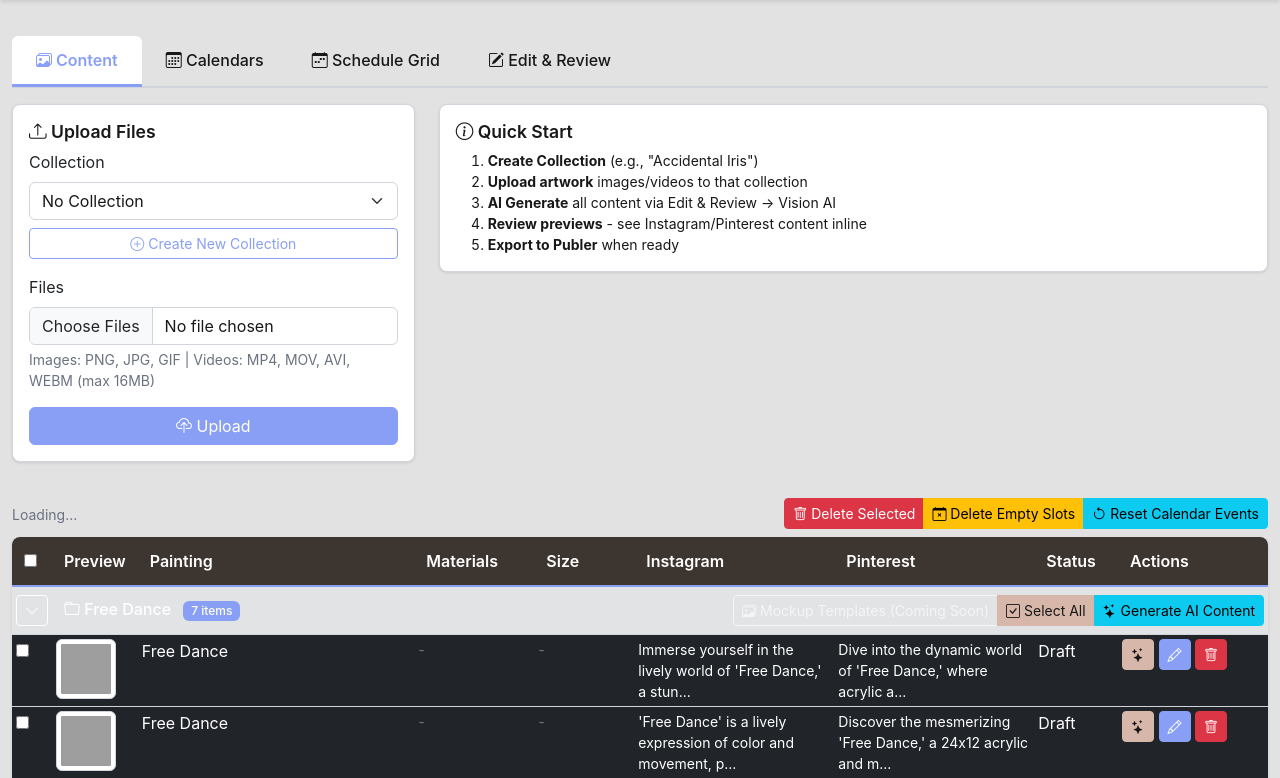
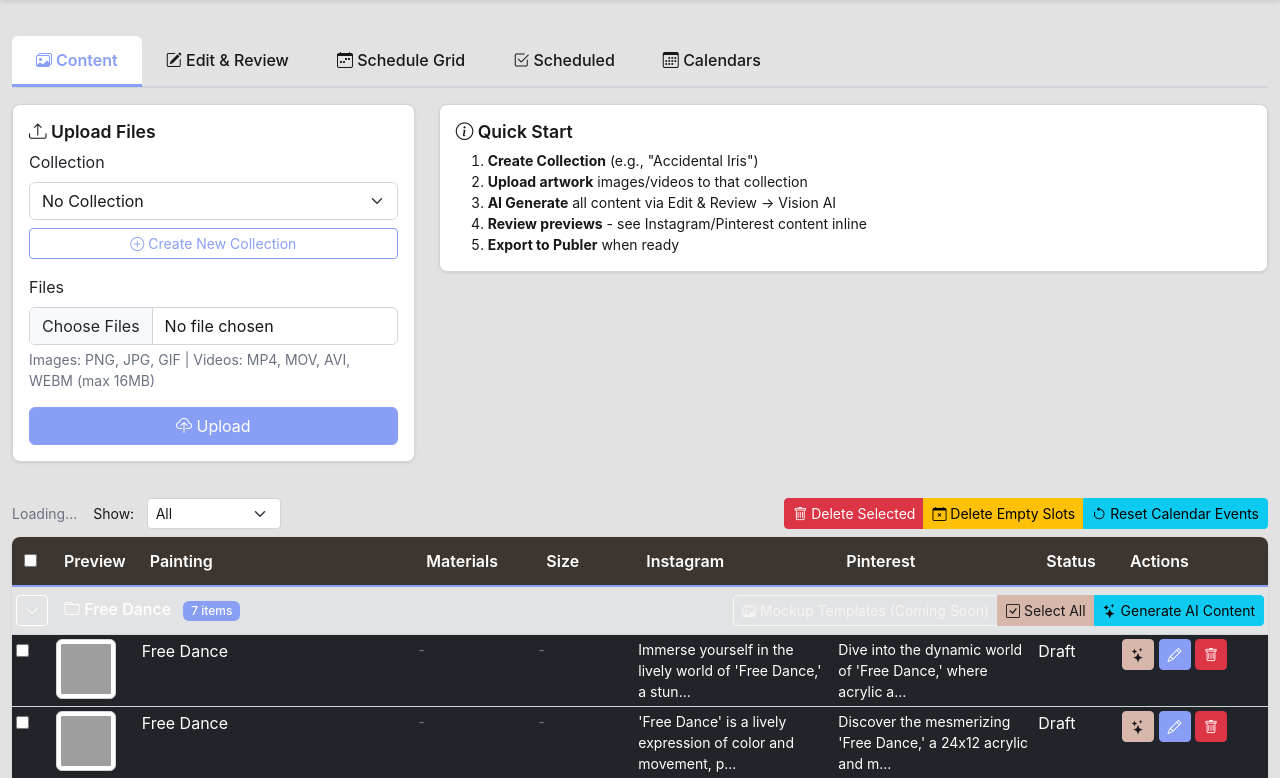
Before and after one commit to promptcreative/PromptPostPromote, a Flask app: page / in a window 1280 px wide. Shown: the part 77-855 px from the top of the page. Run offline with Flask 3, Linux system fonts and the light colour scheme; data comes from the database, SQL or seed files in the repository; some libraries are stand-ins or nearby versions; grey boxes are pictures that could not be loaded.

Commit message:
Add multiple platform assignment and improve workflow status handling
Updates the `Image` model to include a default 'Draft' status for workflow. Introduces multi-platform assignment functionality in the UI and backend, replacing single platform selection. Migrates schema to normalize existing `status` values to 'Draft' for null or empty entries. Adds a new 'Scheduled' tab to the UI for viewing scheduled content and refactors the 'Edit & Review' tab for better layout and functionality.

Replit-Commit-Author: Agent
Replit-Commit-Session-Id: c53e1079-394f-4a13-980a-0422507bca97
Replit-Commit-Checkpoint-Type: full_checkpoint
Replit-Commit-Event-Id: 3e65869c-1a20-486c-a722-15413b5a1cdd
Replit-Commit-Screenshot-Url: https://storage.googleapis.com/screenshot-production-us-central1/daa39abf-bd53-4c8c-ac30-b36954a131f3/c53e1079-394f-4a13-980a-0422507bca97/NrcAkZh

```diff
--- a/migrations.py
+++ b/migrations.py
@@ -134,6 +134,12 @@ def migrate_schema():
                     db.session.commit()
                     print("assigned_platform column added successfully!")
 
+            # Normalize workflow status values (ensure all images have valid status)
+            print("Normalizing workflow status values...")
+            db.session.execute(text("UPDATE image SET status = 'Draft' WHERE status IS NULL OR status = ''"))
+            db.session.commit()
+            print("Status normalization complete!")
+
             print("Migration complete!")
             return
 
--- a/models.py
+++ b/models.py
@@ -17,7 +17,8 @@ class Image(db.Model):
     platform = db.Column(db.String(100))
     date = db.Column(db.String(50))
     time = db.Column(db.String(20))
-    status = db.Column(db.String(100))
+    # Workflow status: Draft (uploaded) → Ready (AI generated/approved) → Scheduled (assigned to calendar slot)
+    status = db.Column(db.String(100), default='Draft')
     labels = db.Column(db.Text)
     post_url = db.Column(db.Text)
     alt_text = db.Column(db.Text)
--- a/static/js/main.js
+++ b/static/js/main.js
@@ -2296,10 +2296,25 @@ document.addEventListener('DOMContentLoaded', function() {
                                 </div>
                             </div>
                             <div class="mb-3">
-                                <label class="form-label">Platform</label>
-                                <select class="form-select" id="assignPlatform">
-                                    ${platforms.map(p => `<option value="${p}">${getPlatformEmoji(p)} ${p}</option>`).join('')}
-                                </select>
+                                <label class="form-label">Platforms</label>
+                                <div class="mb-2">
+                                    <div class="form-check">
+                                        <input class="form-check-input" type="checkbox" id="platformAll">
+                                        <label class="form-check-label" for="platformAll">
+                                            <strong>All Platforms</strong>
+                                        </label>
+                                    </div>
+                                </div>
+                                <div id="platformCheckboxes">
+                                    ${platforms.map(p => `
+                                        <div class="form-check">
+                                            <input class="form-check-input platform-checkbox" type="checkbox" value="${p}" id="platform${p}">
+                                            <label class="form-check-label" for="platform${p}">
+                                                ${getPlatformEmoji(p)} ${p}
+                                            </label>
+                                        </div>
+                                    `).join('')}
+                                </div>
                             </div>
                         </div>
                         <div class="modal-footer">
@@ -2322,6 +2337,20 @@ document.addEventListener('DOMContentLoaded', function() {
 
         loadUnassignedImagesForModal();
 
+        const platformAllCheckbox = document.getElementById('platformAll');
+        const platformCheckboxes = document.querySelectorAll('.platform-checkbox');
+
+        platformAllCheckbox.addEventListener('change', () => {
+            platformCheckboxes.forEach(cb => cb.checked = platformAllCheckbox.checked);
+        });
+
+        platformCheckboxes.forEach(cb => {
+            cb.addEventListener('change', () => {
+                const allChecked = Array.from(platformCheckboxes).every(checkbox => checkbox.checked);
+                platformAllCheckbox.checked = allChecked;
+            });
+        });
+
         document.getElementById('confirmAssignBtn').addEventListener('click', async () => {
             const selectedImage = document.querySelector('input[name="assignImage"]:checked');
             if (!selectedImage) {
@@ -2329,10 +2358,18 @@ document.addEventListener('DOMContentLoaded', function() {
                 return;
             }
 
+            const selectedPlatforms = Array.from(platformCheckboxes)
+                .filter(cb => cb.checked)
+                .map(cb => cb.value);
+
+            if (selectedPlatforms.length === 0) {
+                showMessage('Please select at least one platform', 'warning');
+                return;
+            }
+
             const imageId = selectedImage.value;
-            const platform = document.getElementById('assignPlatform').value;
-
-            await assignContentToEvent(eventId, imageId, platform);
+
+            await assignContentToEvent(eventId, imageId, selectedPlatforms);
             modal.hide();
             loadScheduleGrid();
         });
@@ -2372,7 +2409,7 @@ document.addEventListener('DOMContentLoaded', function() {
         }
     }
 
-    async function assignContentToEvent(eventId, imageId, platform) {
+    async function assignContentToEvent(eventId, imageId, platforms) {
         try {
             const response = await fetch('/api/assign', {
                 method: 'POST',
@@ -2380,12 +2417,13 @@ document.addEventListener('DOMContentLoaded', function() {
                 body: JSON.stringify({
                     event_id: eventId,
                     image_id: imageId,
-                    platform: platform
+                    platforms: platforms
                 })
             });
 
             if (response.ok) {
-                showMessage('Content assigned successfully', 'success');
+                const platformList = platforms.join(', ');
+                showMessage(`Content assigned to ${platformList}`, 'success');
             } else {
                 const error = await response.json();
                 throw new Error(error.error || 'Assignment failed');
--- a/templates/index.html
+++ b/templates/index.html
@@ -8,8 +8,8 @@
         </button>
     </li>
     <li class="nav-item" role="presentation">
-        <button class="nav-link" id="calendar-tab" data-bs-toggle="tab" data-bs-target="#calendar-pane" type="button">
-            <i class="bi bi-calendar3"></i> Calendars
+        <button class="nav-link" id="batch-tab" data-bs-toggle="tab" data-bs-target="#batch-pane" type="button">
+            <i class="bi bi-pencil-square"></i> Edit & Review
         </button>
     </li>
     <li class="nav-item" role="presentation">
@@ -18,8 +18,13 @@
         </button>
     </li>
     <li class="nav-item" role="presentation">
-        <button class="nav-link" id="batch-tab" data-bs-toggle="tab" data-bs-target="#batch-pane" type="button">
-            <i class="bi bi-pencil-square"></i> Edit & Review
+        <button class="nav-link" id="scheduled-tab" data-bs-toggle="tab" data-bs-target="#scheduled-pane" type="button">
+            <i class="bi bi-check2-square"></i> Scheduled
+        </button>
+    </li>
+    <li class="nav-item" role="presentation">
+        <button class="nav-link" id="calendar-tab" data-bs-toggle="tab" data-bs-target="#calendar-pane" type="button">
+            <i class="bi bi-calendar3"></i> Calendars
         </button>
     </li>
 </ul>
@@ -92,8 +97,16 @@
         </div>
 
         <div class="d-flex justify-content-between align-items-center mt-3 mb-2">
-            <div>
+            <div class="d-flex align-items-center gap-3">
                 <span id="totalItemsCount" class="text-muted small">Loading...</span>
+                <div>
+                    <label class="form-label small mb-0 me-2">Show:</label>
+                    <select class="form-select form-select-sm d-inline-block" id="statusFilter" style="width: auto;">
+                        <option value="all">All</option>
+                        <option value="unscheduled">Unscheduled</option>
+                        <option value="scheduled">Scheduled</option>
+                    </select>
+                </div>
             </div>
             <div class="btn-group">
                 <button class="btn btn-sm btn-danger" id="bulkDeleteBtn" title="Delete selected items">
@@ -235,10 +248,31 @@
         </div>
     </div>
 
+    <div class="tab-pane fade" id="scheduled-pane" role="tabpanel">
+        <div class="card">
+            <div class="card-body">
+                <div class="d-flex justify-content-between align-items-center mb-3">
+                    <h5 class="card-title mb-0"><i class="bi bi-check2-square"></i> Scheduled Content</h5>
+                    <button class="btn btn-primary" id="exportScheduledBtn">
+                        <i class="bi bi-download"></i> Export to CSV
+                    </button>
+                </div>
+                <div id="scheduledContent" style="max-height: 700px; overflow-y: auto;">
+                    <p class="text-muted">No scheduled content yet. Assign artwork to calendar slots in Schedule Grid.</p>
+                </div>
+            </div>
+        </div>
+    </div>
+
     <div class="tab-pane fade" id="batch-pane" role="tabpanel">
         <div class="card mb-3">
             <div class="card-body">
-                <h5 class="card-title"><i class="bi bi-images"></i> Selected Items (<span id="selectedCount">0</span>)</h5>
+                <div class="d-flex justify-content-between align-items-center mb-3">
+                    <h5 class="card-title mb-0"><i class="bi bi-images"></i> Selected Items (<span id="selectedCount">0</span>)</h5>
+                    <button class="btn btn-success" id="approveReadyBtn" disabled>
+                        <i class="bi bi-check-circle"></i> Approve & Mark Ready for Scheduling
+                    </button>
+                </div>
                 <div id="selectedPreview" class="d-flex flex-wrap gap-2">
                     <p class="text-muted w-100">No items selected. Go to Content tab and check items to select.</p>
                 </div>
```
